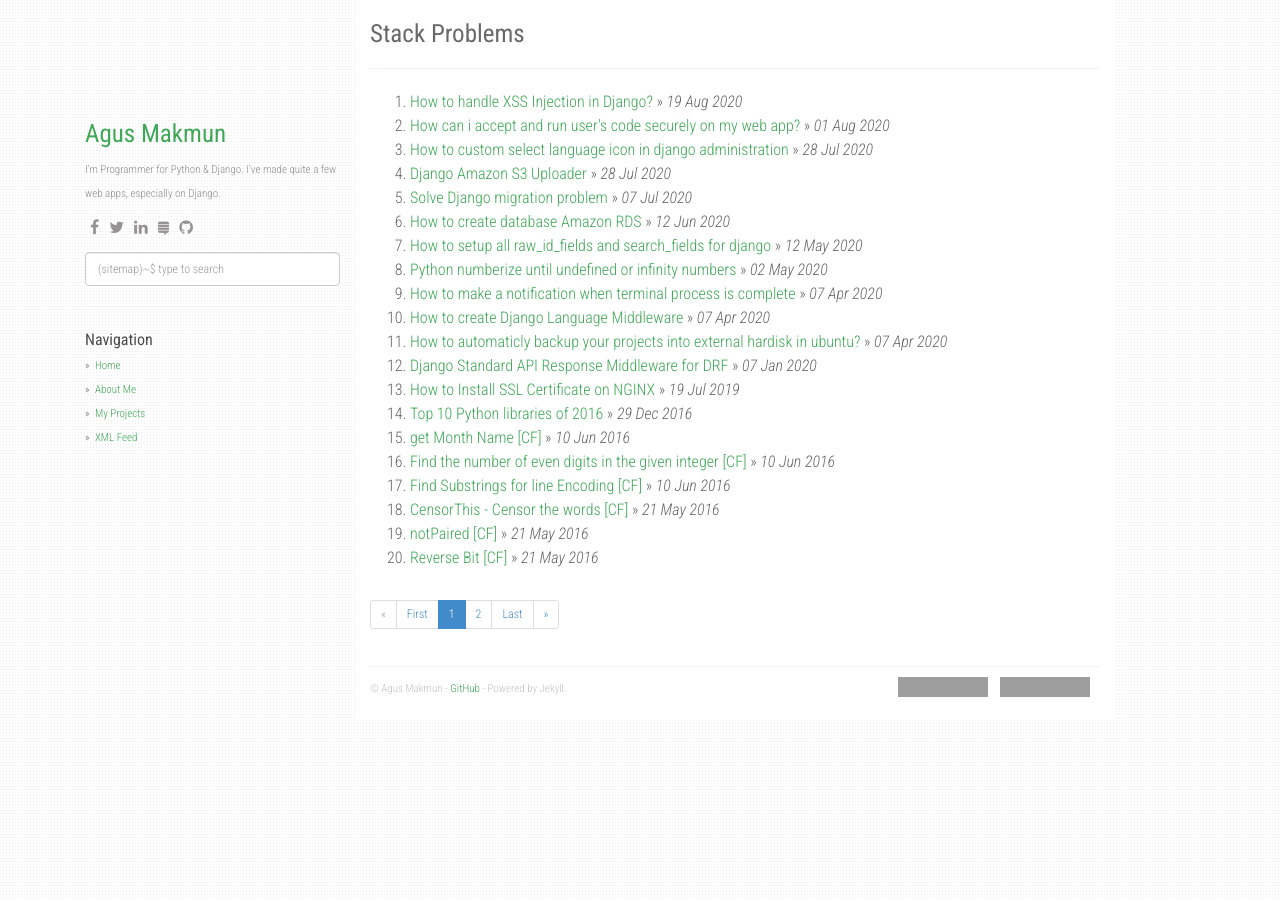
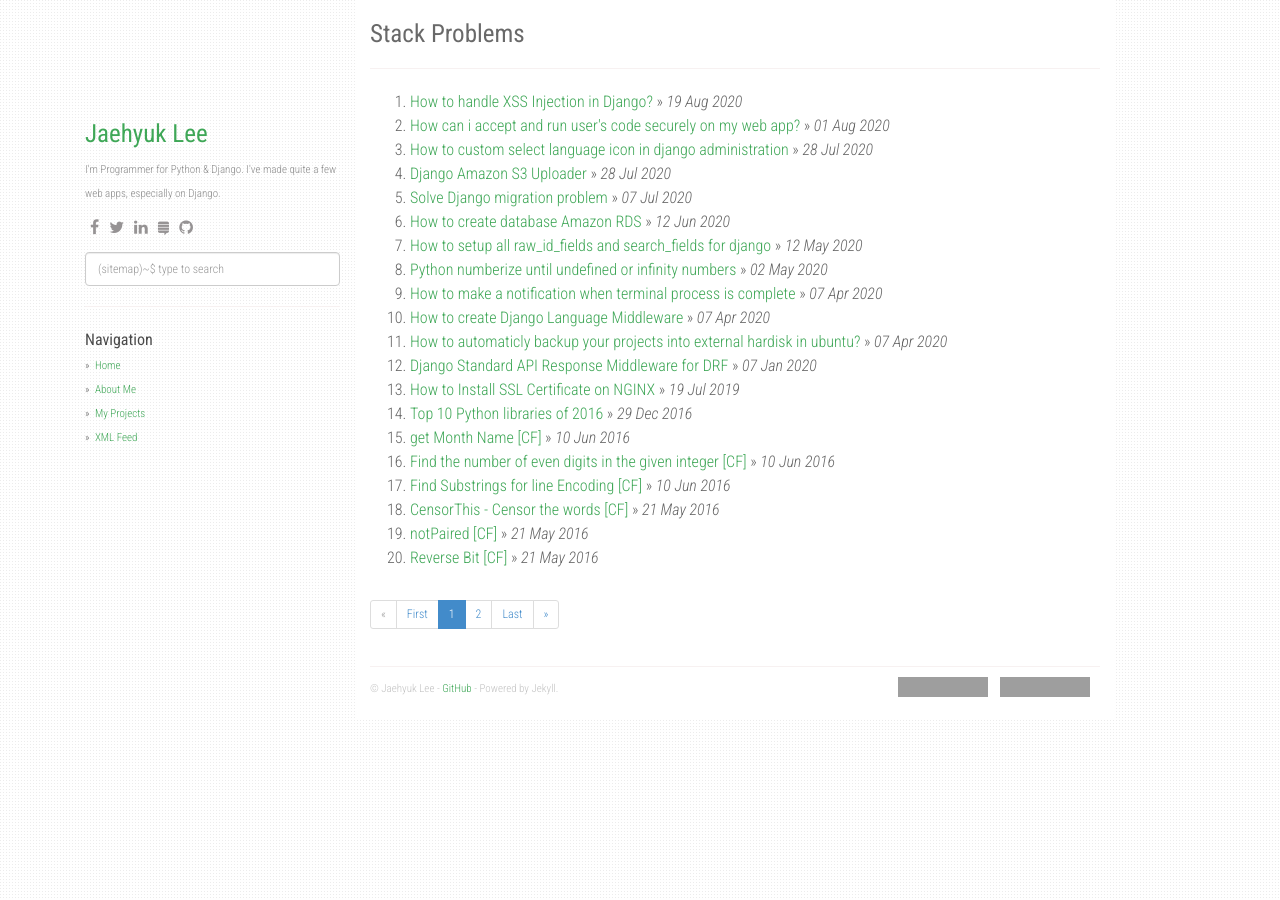
Before and after one commit to lee0429/lee0429.github.io, a Jekyll site: the page built from index.html, in a window 1280 px wide. Built offline with Jekyll 4.4.1, drawn with Linux system fonts in a browser that asks for light colours; nearby versions of some CDN libraries; the list of posts is cut into pages by our own code; grey boxes are pictures that could not be loaded.

Commit message:
config-1

```diff
--- a/_config.yml
+++ b/_config.yml
@@ -1,7 +1,7 @@
 title: Stack Problems
 description: My Personal Stack Problems
-author: Agus Makmun
-github: https://github.com/agusmakmun
+author: Jaehyuk Lee
+github: https://github.com/lee0429
 about: I'm Programmer for Python & Django. I've made quite a few web apps, especially on Django.
 disqus_shortname: stackproblems
 google_analytics: UA-XXXXXXXX-Y
@@ -24,7 +24,7 @@ social:
     - icon: fa-stack-exchange
       link: "#"
     - icon: fa-github
-      link: "https://github.com/agusmakmun"
+      link: "https://github.com/leeo429"
 
 share:
   twitter_username: github.io
@@ -38,7 +38,7 @@ urls:
     - text: XML Feed
       url: /feed.xml
 
-url: "https://agusmakmun.github.io"
+url: "https://lee0429.github.io"
 baseurl: ""
 paginate: 20
 per_page: 20
```
